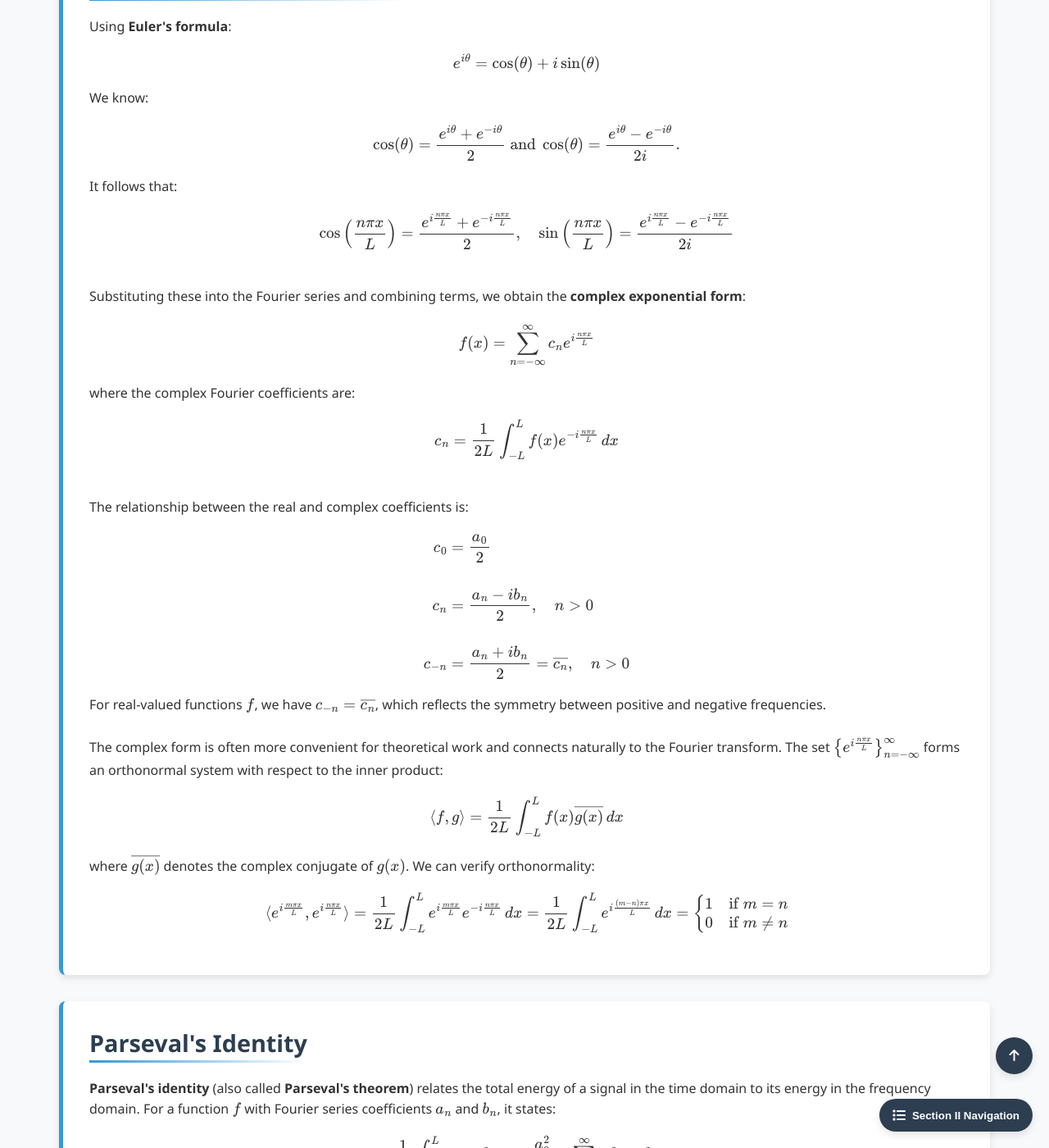
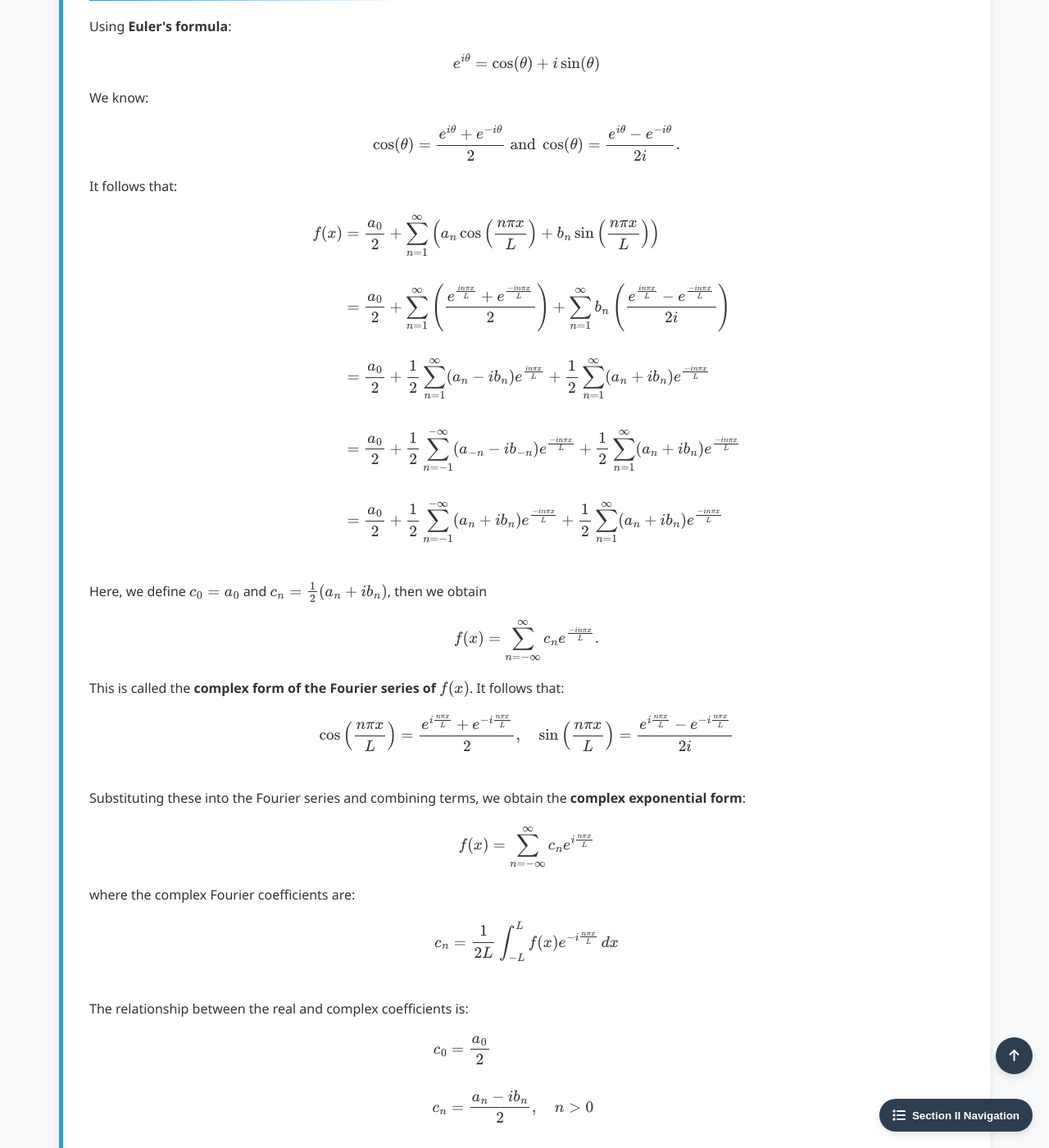
Before and after one commit to Yusukey01/yusukey01.github.io, a Jekyll site: the page built from Mathematics/Calculus/fourier_series.html, in a window 1280 px wide and 1400 px high, scrolled down 5368 px. Shown: the whole window at 82% size. Built offline with Jekyll 4.4.1, drawn with Linux system fonts in a browser that asks for light colours.

```diff
--- a/Mathematics/Calculus/fourier_series.html
+++ b/Mathematics/Calculus/fourier_series.html
@@ -304,6 +304,29 @@ uses_python: false
                 \text{ and }
                 \cos(\theta) = \frac{e^{i\theta} - e^{-i\theta}}{2i}.
                 \]
+
+               It follows that:
+                \[
+                \begin{align*}
+                    f(x) &= \frac{a_0}{2} + \sum_{n=1}^{\infty} \left( a_n \cos\left(\frac{n\pi x}{L}\right) + b_n \sin\left(\frac{n\pi x}{L}\right) \right) \\\\
+                         &= \frac{a_0}{2} + \sum_{n=1}^{\infty} \left( \frac{e^{\frac{i n\pi x}{L}} + e^{\frac{-i n\pi x}{L}}}{2} \right)
+                                          + \sum_{n=1}^{\infty} b_n \left( \frac{e^{\frac{i n\pi x}{L}} - e^{\frac{-i n\pi x}{L}}}{2i} \right) \\\\
+                         &= \frac{a_0}{2} + \frac{1}{2}\sum_{n=1}^{\infty} (a_n - i b_n) e^{\frac{i n\pi x}{L}}
+                                          + \frac{1}{2}\sum_{n=1}^{\infty} (a_n + ib_n) e^{\frac{-i n\pi x}{L}} \\\\
+                         &= \frac{a_0}{2} + \frac{1}{2}\sum_{n= -1}^{-\infty} (a_{-n} - i b_{-n}) e^{\frac{-i n\pi x}{L}}
+                                          + \frac{1}{2}\sum_{n=1}^{\infty} (a_n + ib_n) e^{\frac{-i n\pi x}{L}} \\\\
+                         &= \frac{a_0}{2} + \frac{1}{2}\sum_{n= -1}^{-\infty} (a_n + i b_n) e^{\frac{-i n\pi x}{L}}
+                                          + \frac{1}{2}\sum_{n=1}^{\infty} (a_n + ib_n) e^{\frac{-i n\pi x}{L}} \\\\
+
+                \end{align*}
+                \]
+                Here, we define \(c_0 = a_0\) and \(c_n = \frac{1}{2}(a_n + ib_n)\), then we obtain
+                \[
+                f(x) =  \sum_{n= -\infty}^{\infty} c_n e^{\frac{-i n \pi x}{L}}.
+                \]
+                This is called the <strong>complex form of the Fourier series of \(f(x)\)</strong>.
+
+
                 It follows that:
                 \[
                 \cos\left(\frac{n\pi x}{L}\right) = \frac{e^{i\frac{n\pi x}{L}} + e^{-i\frac{n\pi x}{L}}}{2}, \quad \sin\left(\frac{n\pi x}{L}\right) = \frac{e^{i\frac{n\pi x}{L}} - e^{-i\frac{n\pi x}{L}}}{2i}
```
